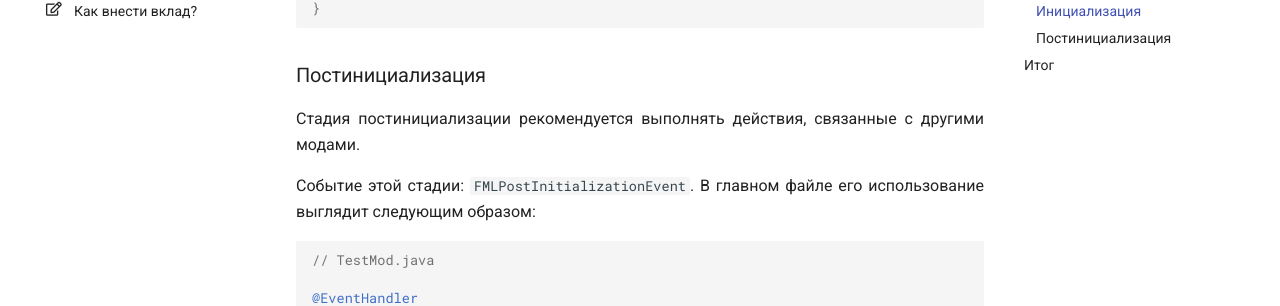
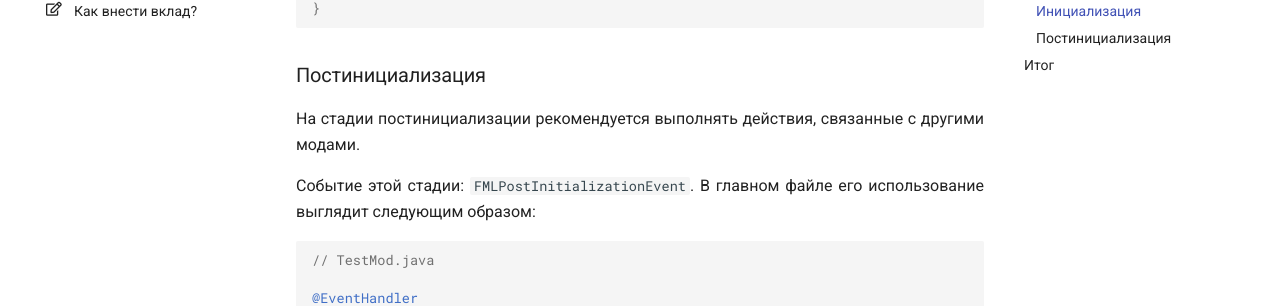
Before and after one commit to mc-modding/book, an MkDocs documentation site: the page built from docs/1.12/basics/loading-stages/index.md, in a window 1280 px wide and 900 px high, scrolled down 1369 px. Shown: the part 151-457 px from the top of the window. Built offline with MkDocs 1.6.1 and Material for MkDocs 9.7.7, drawn with Linux system fonts in a browser that asks for light colours; nearby versions of some CDN libraries; comment, search, counter and statistics services are not loaded.

Commit message:
Исправлена опечатка
В разделе "Постнициализация" во вступлении фраза "Стадия постинициализации рекомендуется" была заменена на "На стадии постинициализации рекомендуется".

```diff
--- a/docs/1.12/basics/loading-stages/index.md
+++ b/docs/1.12/basics/loading-stages/index.md
@@ -59,7 +59,7 @@ public void init(FMLInitializationEvent event) {
 
 ### Постинициализация
 
-Стадия постинициализации рекомендуется выполнять действия, связанные с другими модами.
+На стадии постинициализации рекомендуется выполнять действия, связанные с другими модами.
 
 Событие этой стадии: `FMLPostInitializationEvent`. В главном файле его использование выглядит следующим образом:
 
```
